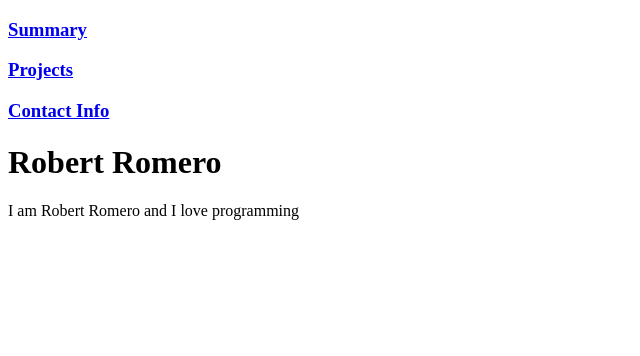
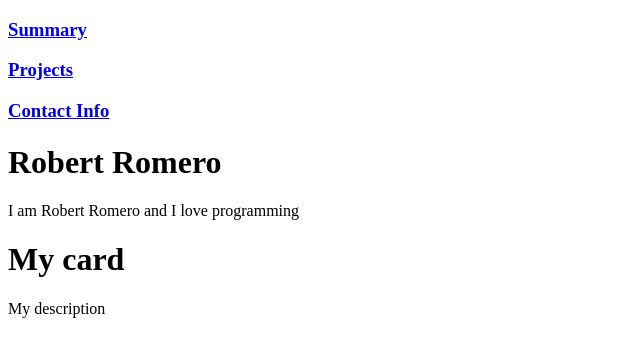
Before and after one commit to bobromero/Portfolio, a Next.js app in the folder portfolio/: page / in a window 1280 px wide. Shown: the top 356 px of the page, without its empty margins (0-640 px from the left). Built offline with nearby package versions, Linux system fonts and the light colour scheme.

Commit message:
add main page cards

```diff
--- a/portfolio/app/page.tsx
+++ b/portfolio/app/page.tsx
@@ -1,3 +1,4 @@
+import GetCards, { CardType } from '@/public/GetCards'
 import React from 'react'
 
 export default function Page() {
@@ -7,7 +8,9 @@ export default function Page() {
 
       <p>I am Robert Romero and I love programming</p>
 
-
+      <div>
+        {GetCards(CardType.Card)}
+      </div>
 
     </div>
   )
```
